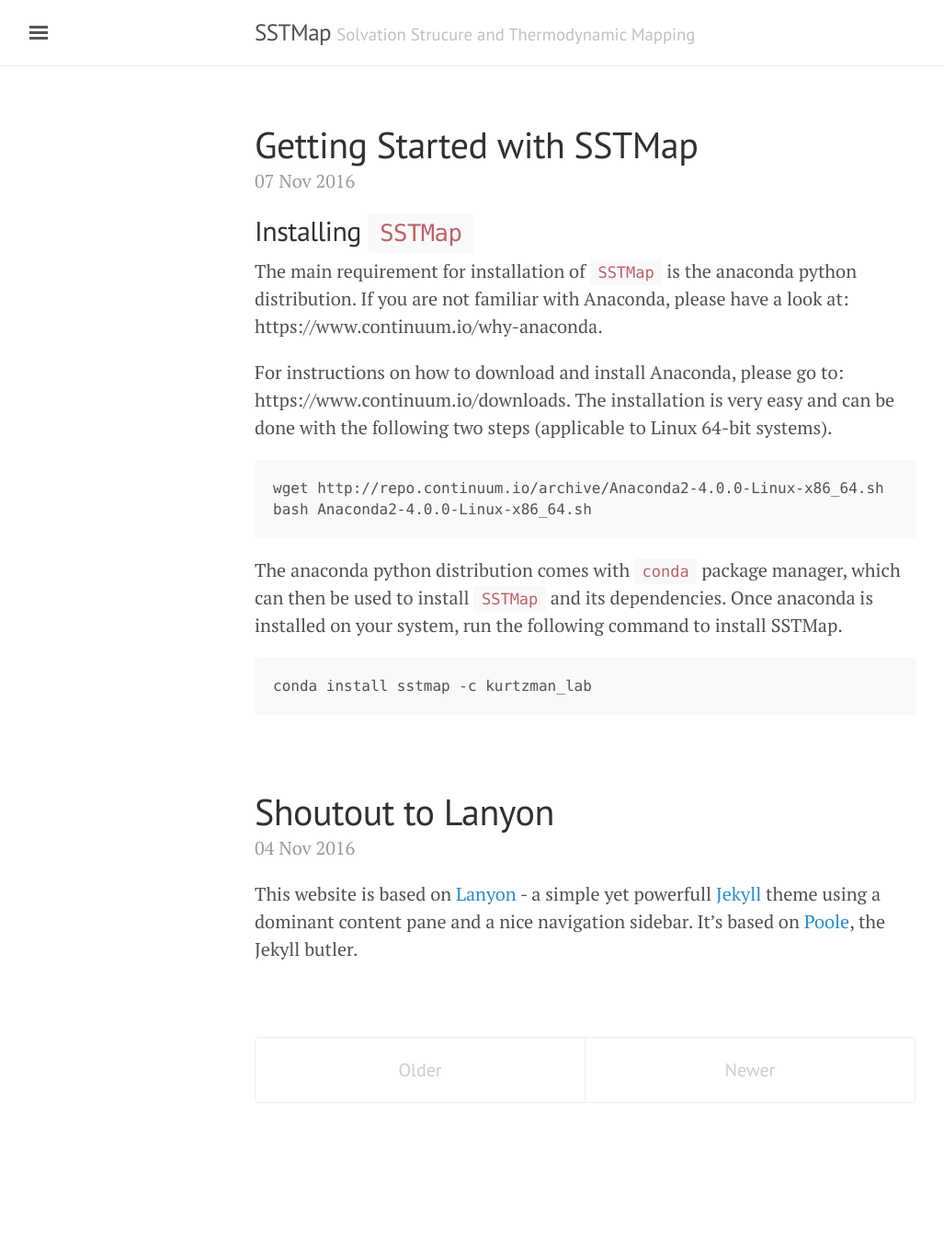
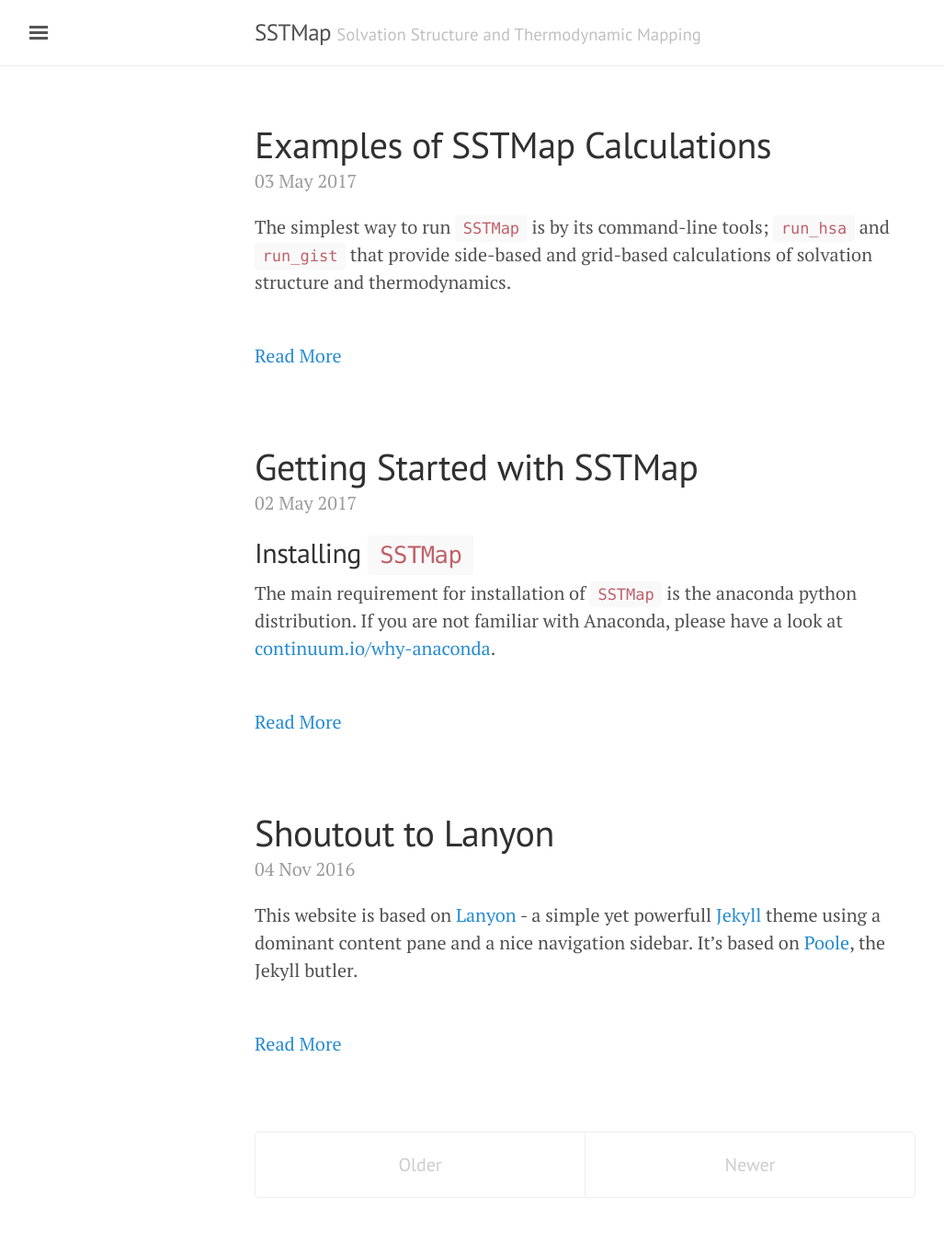
Before and after one commit to KurtzmanLab/SSTMap, a Jekyll site: the page built from index.html, in a window 1280 px wide. Shown: the whole page at 92% size, without its empty margins (3-1030 px from the left). Built offline with Jekyll 4.4.1, drawn with Linux system fonts in a browser that asks for light colours; the list of posts is cut into pages by our own code; before the commit the page ends 1259 px from its top, so only the background shows below that.

Commit message:
added support for post excerpts in sstmap.org

````diff
--- a/_config.yml
+++ b/_config.yml
@@ -9,7 +9,7 @@
 
 # Setup
 title:               SSTMap
-tagline:             'Solvation Strucure and Thermodynamic Mapping'
+tagline:             'Solvation Structure and Thermodynamic Mapping'
 description:         'A computational tool for studying structure and thermodynamics of water molecules on solute surfaces, developed at <a href="http://www.lehman.edu/faculty/tkurtzman/" target="_blank">Kurtzman Lab</a>.'
 url:                 https://KurtzmanLab.github.io/SSTMap/
 baseurl:             ""
@@ -23,6 +23,7 @@
 
 # Custom vars
 version:             1.0.0
+excerpt_separator: "<!--more-->"
 
 
 github:
--- a/_posts/2016-11-07-getting-started.md
+++ /dev/null
@@ -1,22 +0,0 @@
----
-layout: post
-title: Getting Started with SSTMap
----
-
-## Installing `SSTMap`
-
-The main requirement for installation of `SSTMap` is the anaconda python distribution. If you are not familiar with Anaconda, please have a look at: https://www.continuum.io/why-anaconda.
-
-For instructions on how to download and install Anaconda, please go to: https://www.continuum.io/downloads.
-The installation is very easy and can be done with the following two steps (applicable to Linux 64-bit systems).
-
-```
-wget http://repo.continuum.io/archive/Anaconda2-4.0.0-Linux-x86_64.sh
-bash Anaconda2-4.0.0-Linux-x86_64.sh
-```
-
-The anaconda python distribution comes with `conda` package manager, which can then be used to install `SSTMap` and its dependencies. Once anaconda is installed on your system, run the following command to install SSTMap.
-
-```
-conda install sstmap -c kurtzman_lab
-```
--- /dev/null
+++ b/_posts/2017-05-02-getting-started.md
@@ -0,0 +1,29 @@
+---
+layout: post
+title: Getting Started with SSTMap
+---
+
+## Installing `SSTMap`
+
+The main requirement for installation of `SSTMap` is the anaconda python distribution. If you are not familiar with Anaconda, please have a look at [continuum.io/why-anaconda](https://www.continuum.io/why-anaconda).
+
+<!--more-->
+For instructions on how to download and install Anaconda, please go to [Anaconda Download page](https://www.continuum.io/downloads).
+The installation is very easy and can be done with the following two steps (applicable to Linux 64-bit systems).
+```bash
+wget https://repo.continuum.io/archive/Anaconda2-4.3.1-Linux-x86_64.sh
+bash Anaconda2-4.3.1-Linux-x86_64.sh
+```
+For MacOSX
+```bash
+wget https://repo.continuum.io/archive/Anaconda2-4.3.1-MacOSX-x86_64.sh
+bash Anaconda2-4.3.1-MacOSX-x86_64.sh
+```
+
+The anaconda python distribution comes with `conda` package manager, which can then be used to install `SSTMap` with the following commands.
+
+```
+conda config --add channels omnia
+conda config --add channels solvation tools
+conda install sstmap
+```
--- /dev/null
+++ b/_posts/2017-05-03-simple-examples.md
@@ -0,0 +1,41 @@
+---
+layout: post
+title: Examples of SSTMap Calculations
+---
+
+The simplest way to run `SSTMap` is by its command-line tools; `run_hsa` and `run_gist` that provide side-based and grid-based calculations of solvation structure and thermodynamics.
+
+<!--more-->
+
+It is assumed that an explicit solvent molecular dynamics trajectory has already been generated by the user in one of the main MD simulation package.
+
+```bash
+run_hsa -i topology.top -t trajectory.traj -l casp3_ligand.pdb -f 10000 -s 0 -o casp3
+run_gist -i topology.top -t trajectory.traj -l casp3_ligand.pdb -d 40 40 40 -f  10000 -s 0 -o casp3
+# Replace topology.top and trajectory.traj with files corresponding
+# to the MD package used for simulation, e.g.,
+# casp3.prmtop & casp3.netcdf or casp3.gro & casp3.xtc.
+```
+
+```python
+import sstmap as sm
+# Example 1: Run a grid-based calculation
+# with all quantities.
+gist = sm.GridWaterAnalysis(
+        "casp3.prmtop",
+        "casp3.netcdf",
+        ligand_file="casp3_ligand.pdb",
+        grid_dimensions=[40, 40, 40],
+        prefix="casp3")
+gist.calculate_grid_quantities()
+# Example 2: Run gist with only energy calculations.
+gist.calculate_grid_quantities(energy=True)
+# Example 3: Initialize gist with a grid center position.
+gist = sm.GridWaterAnalysis(
+        "casp3.prmtop",
+        "casp3.netcdf",
+        grid_center=[35.33, 52.23, 54.96],
+        grid_dimensions=[40, 40, 40],
+        prefix="casp3")
+```
+<!--more-->
--- a/index.html
+++ b/index.html
@@ -7,29 +7,32 @@
   {% for post in paginator.posts %}
   <div class="post">
     <h1 class="post-title">
-      <a href="{{ site.baseurl }}/{{ post.url }}">
+      <a href="{{ post.url }}">
         {{ post.title }}
       </a>
     </h1>
 
     <span class="post-date">{{ post.date | date_to_string }}</span>
 
-    {{ post.content }}
+    {{ post.excerpt }}
+    <br>
+    <a href="{{ post.url }}">Read More</a>
+
   </div>
   {% endfor %}
 </div>
 
 <div class="pagination">
   {% if paginator.next_page %}
-    <a class="pagination-item older" href="{{ site.baseurl }}/page{{paginator.next_page}}">Older</a>
+    <a class="pagination-item older" href="{{ site.baseurl }}page{{paginator.next_page}}">Older</a>
   {% else %}
     <span class="pagination-item older">Older</span>
   {% endif %}
   {% if paginator.previous_page %}
     {% if paginator.page == 2 %}
-      <a class="pagination-item newer" href="{{ site.baseurl }}/">Newer</a>
+      <a class="pagination-item newer" href="{{ site.baseurl }}">Newer</a>
     {% else %}
-      <a class="pagination-item newer" href="{{ site.baseurl }}/page{{paginator.previous_page}}">Newer</a>
+      <a class="pagination-item newer" href="{{ site.baseurl }}page{{paginator.previous_page}}">Newer</a>
     {% endif %}
   {% else %}
     <span class="pagination-item newer">Newer</span>
````
Also changed, not shown: 1 other file.
